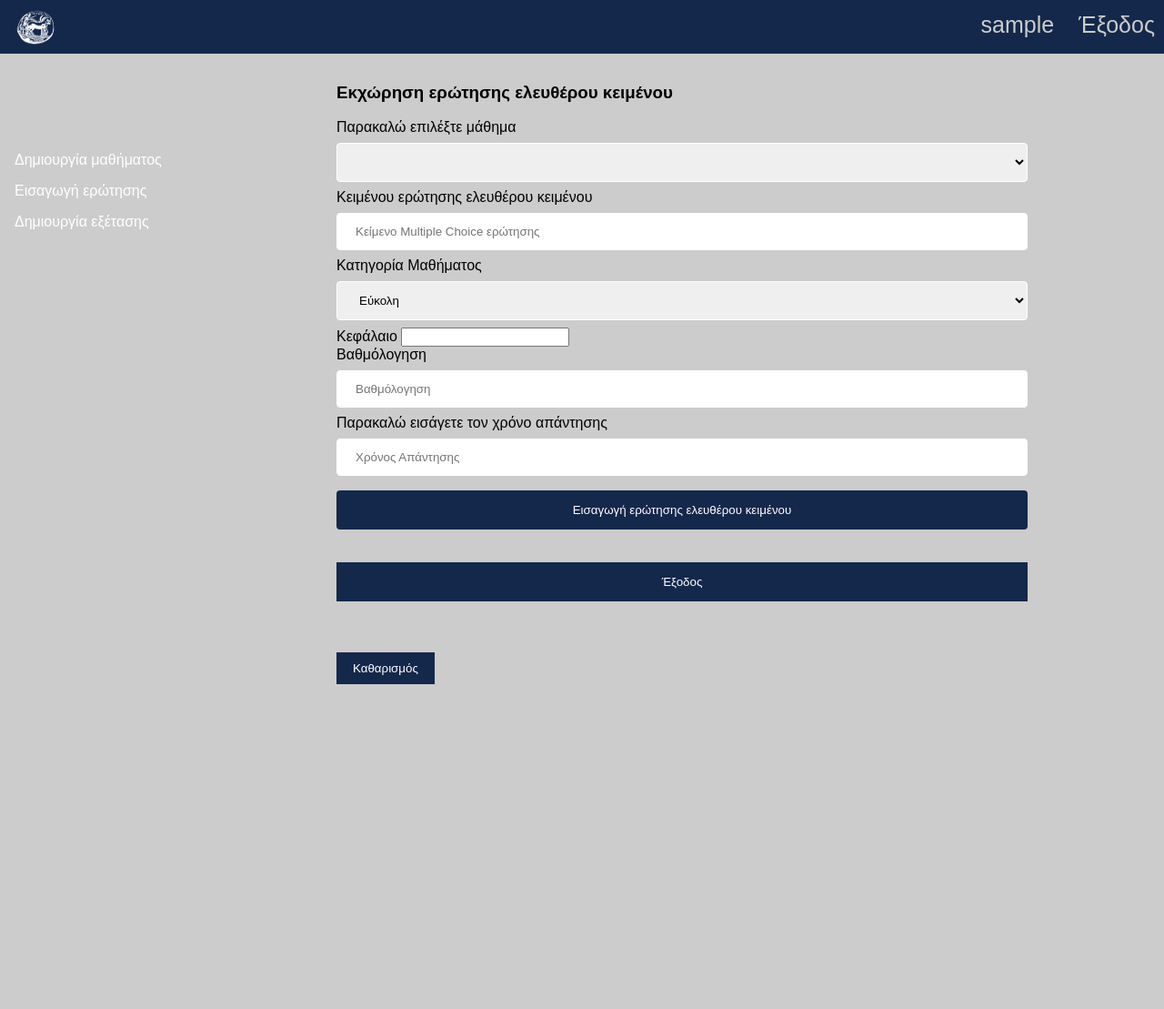
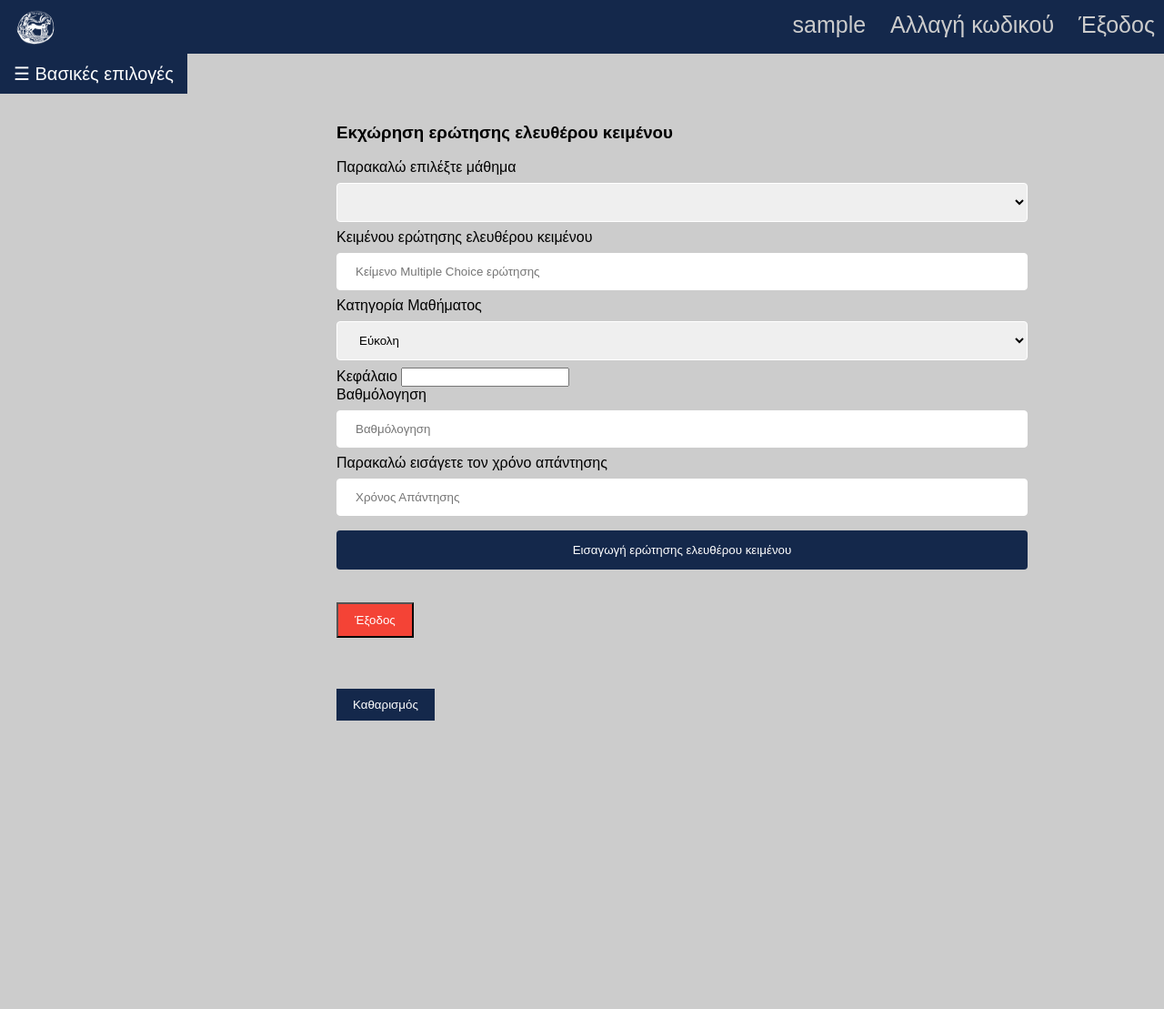
Before and after one commit to categerjsy/Design-and-development-of-e-exams-Internet-application, a PHP site: page /create_question_ft.php in a window 1280 px wide. Shown: the whole page at 91% size. Before the commit the page ends 752 px from the top, so only its background shows below. Run offline with PHP 8.4, Linux system fonts and the light colour scheme; the visitor is signed in with stand-in values (Sample User, id 1); data that the repository does not hold is empty.

Commit message:
Change password tab

```diff
--- a/assets/css/asidenav.css
+++ b/assets/css/asidenav.css
@@ -1,18 +1,59 @@
-nav {
-  width: 25%;
+
+
+.sidebar {
+  height: 100%;
+  width: 0;
+  position: fixed;
+  z-index: 1;
+  top: 0;
+  left: 0;
+  background-color: #14284B;
+  overflow-x: hidden;
+  transition: 0.5s;
+  padding-top: 60px;
+}
+
+.sidebar a {
+  padding: 8px 8px 8px 32px;
+  text-decoration: none;
+  font-size: 25px;
+  color: #818181;
+  display: block;
+  transition: 0.3s;
+}
+
+.sidebar a:hover {
+  color: #cccccc;
+}
+
+.sidebar .closebtn {
+  position: absolute;
+  top: 0;
+  right: 25px;
+  font-size: 36px;
+  margin-left: 50px;
+}
+
+.openbtn {
+  font-size: 20px;
+  cursor: pointer;
   background-color:#14284B;
+  color: white;
+  padding: 10px 15px;
+  border: none;
 }
-nav ul {
-  list-style: none;
-  margin: 0;
-  padding: 0;
+
+.openbtn:hover {
+	background-color: #000033;
 }
-nav ul li a {
-  display: block;
-  padding: 1rem 1rem;
-  color: white;
-  text-decoration: none;
+
+#main {
+  transition: margin-left .5s;
+  padding: 16px;
 }
-nav ul li a.current {
-  background: black;
+
+/* On smaller screens, where height is less than 450px, change the style of the sidenav (less padding and a smaller font size) */
+@media screen and (max-height: 450px) {
+  .sidebar {padding-top: 15px;}
+  .sidebar a {font-size: 18px;}
 }
--- a/assets/css/button.css
+++ b/assets/css/button.css
@@ -1,5 +1,5 @@
 
-button {
+.but {
   background-color: #14284B;
   color: white;
   padding: 14px 20px;
@@ -8,7 +8,7 @@ button {
   cursor: pointer;
   width: 100%;
 }
-button:hover {
+.but:hover {
   opacity: 0.8;
 }
 
@@ -17,11 +17,18 @@ button:hover {
   width: auto;
   padding: 10px 18px;
   background-color: #f44336;
+  color: white;
+  margin: 28px 0;
+
 }
 .cleanbtn{
   width: auto;
   padding: 10px 18px;
   background-color:#14284B;
+  color: white;
+  margin: 28px 0;
+  border: none;
+  cursor: pointer;
 }
 
  a:link {
--- a/assets/css/lf.css
+++ b/assets/css/lf.css
@@ -31,31 +31,3 @@ input[type=submit]:hover {
 #after {
   width: 55%;
 }
-
-
-ul {
-  list-style-type: none;
-  margin: 100px 0;
-  padding: 0;
-  width: 25%;
- /* background-color: #14284B;*/
-  position: fixed;
-  height: 100%;
-  overflow: auto;
-}
-li a {
-  display: block;
-  color: white;
-  padding: 8px 16px;
-  text-decoration: none;
-}
-
-li a.active {
-  background-color: #cccccc;
-  color: white;
-}
-
-li a:hover:not(.active) {
-  background-color:#14284B;/* rgba(0, 0, 0, 0.3);*/
-  color: white;
-}
--- a/assets/css/st.css
+++ b/assets/css/st.css
@@ -25,7 +25,7 @@ input[type=text], input[type=password], input[type=tel], input[type=email] {
 
 /* Set a style for all buttons */
 
-button {
+.button {
   background-color: #14284B;
   color: white;
   padding: 14px 20px;
@@ -34,7 +34,7 @@ button {
   cursor: pointer;
   width: 100%;
 }
-button:hover {
+.button:hover {
   opacity: 0.8;
 }
 
--- /dev/null
+++ b/assets/js/aside.js
@@ -0,0 +1,10 @@
+
+function openNav() {
+  document.getElementById("mySidebar").style.width = "250px";
+  document.getElementById("main").style.marginLeft = "250px";
+}
+
+function closeNav() {
+  document.getElementById("mySidebar").style.width = "0";
+  document.getElementById("main").style.marginLeft= "0";
+}
--- a/change_passwordf.php
+++ b/change_passwordf.php
@@ -53,7 +53,7 @@ session_start();
 
 		</header>
 
-  <form class="signup" action="changepassk.php" method="post">
+  <form class="signup" action="changepass.php" method="post">
     <div class="imgcontainer">
       <img src="photos/uop_new_logo.png" alt="Avatar" class="avatar">
     </div>
--- a/change_passwordk.php
+++ b/change_passwordk.php
@@ -53,7 +53,7 @@ session_start();
 
 		</header>
 
-  <form class="change_password" action="changepassk.php" method="post">
+  <form class="change_password" action="changepass.php" method="post">
     <div class="imgcontainer">
       <img src="photos/uop_new_logo.png" alt="Avatar" class="avatar">
     </div>
--- a/config.php
+++ b/config.php
@@ -2,7 +2,7 @@
 
 $host = "localhost"; /* Host name */
 $user = "root"; /* User */
-$password = "8873"; /* Password */  //8873
+$password = ""; /* Password */  //8873
 $dbname = "examination_system_db"; /* Database name */
 
 
--- a/create_question_ft.php
+++ b/create_question_ft.php
@@ -25,7 +25,7 @@ include 'config.php';
 		<meta name="viewport" content="width=device-width, initial-scale=1, user-scalable=no" />
 		<link rel="stylesheet" href="assets/css/responsiveness.css">
 		<link rel="stylesheet" href="assets/css/nav.css">
-		<link rel="stylesheet" href="assets/css/assidenav.css">
+		<link rel="stylesheet" href="assets/css/asidenav.css">
 		<link rel="stylesheet" href="assets/css/lf.css">
 		<link rel="stylesheet" href="assets/css/button.css">
         <link rel='shortcut icon' type='image/x-icon' href="photos/uop_logo4_navigation.gif"/><meta name="description" content="UOP Logo"/>
@@ -54,22 +54,25 @@ include 'config.php';
 
 				  <div class="nav-links">
 					<a  href="profilek.php"> <?php echo "$username"; ?></a>
+					<a href="change_passwordk.php">Αλλαγή κωδικού</a>
 					<a href="logout.php">Έξοδος</a>
 				  </div>
 			</div>
 
 		</header>
 		<aside>
-		<nav>
-		  <ul>
-		    <li><a href="create_lesson.php">Δημιουργία μαθήματος</a></li>
-			<li><a href="create_question.php">Εισαγωγή ερώτησης</a></li>
-			<li><a href="#section-3">Δημιουργία εξέτασης</a></li>
-		  </ul>
-		</nav>
-		</aside>
-		<main>
-		<!--<div id="myform" style="margin-left:25%;">-->
+
+		<!-- Sidebar -->
+		<div id="mySidebar" class="sidebar">
+		<a href="javascript:void(0)" class="closebtn" onclick="closeNav()">×</a>
+		<a href="create_lesson.php">Δημιουργία μαθήματος</a>
+		<a href="create_question.php">Εισαγωγή ερώτησης</a>
+		<a href="create_exam.php">Δημιουργία εξέτασης</a>
+		</div>
+
+	</aside>
+	<main>
+		<button class="openbtn" onclick="openNav()">☰ Βασικές επιλογές</button>
         <div id="myform" style="margin-left:25%;padding:10px 50px;height:1000px;">
 			<h3>Εκχώρηση ερώτησης ελευθέρου κειμένου</h3>
 
@@ -118,7 +121,7 @@ include 'config.php';
 			   <!--Σωστή απάντηση;;;-->
 				<!--ΤΙΜΕ??????!-->
 			    <input type="submit" value="Εισαγωγή ερώτησης ελευθέρου κειμένου">
-				<button type="reset"><a href="create_question.php">Έξοδος</a></button>
+				<button class="cancelbtn" type="reset"><a href="create_question.php">Έξοδος</a></button>
                 <br>
     	        <button type="reset" class="cleanbtn">Καθαρισμός</button>
                 <br>
@@ -133,6 +136,6 @@ include 'config.php';
         <script src="http://ajax.aspnetcdn.com/ajax/jQuery/jquery-1.12.4.min.js" ></script>
         <script src="assets\js\bootstrap-number-input.js" ></script>
         <script src="assets\js\bootstrapSwitch.js" ></script>
-
+		<script src="assets/js/aside.js"></script>
 	</body>
 </html>
--- a/ιδέες-παρατηρήσεις.txt
+++ b/ιδέες-παρατηρήσεις.txt
@@ -33,4 +33,4 @@
 
 18.να προσθέσουμε κώδικα για να πηγαινει απο τις εγραφες κλπ στην εισαγωγη
 
-19 Τσέκαρε αν σου αρέσει πως φαινεται το aside bar στο profilek.php
+19 . Στην εισαγωγη ερωτησης tf δε μου βγαζει να επιλεξω μαθημα
```
Also changed, not shown: create_exam.php (+16 -12 lines), create_lesson.php (+15 -9 lines), create_question.php (+17 -12 lines), create_question_mc.php (+14 -11 lines), create_question_tf.php (+14 -11 lines), enroll.php (+11 -5 lines), profilef.php (+11 -6 lines), profilek.php (+9 -86 lines), changepass.php (renamed from changepassk.php).
